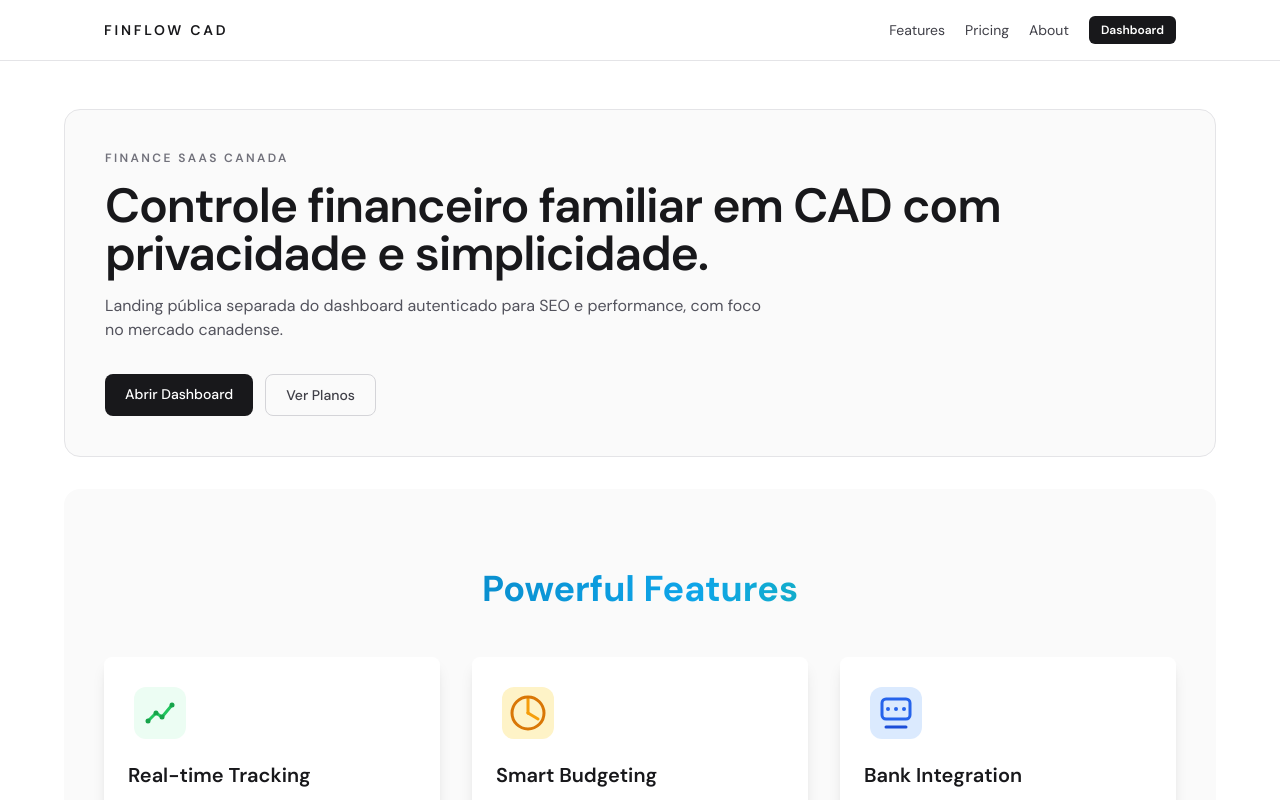
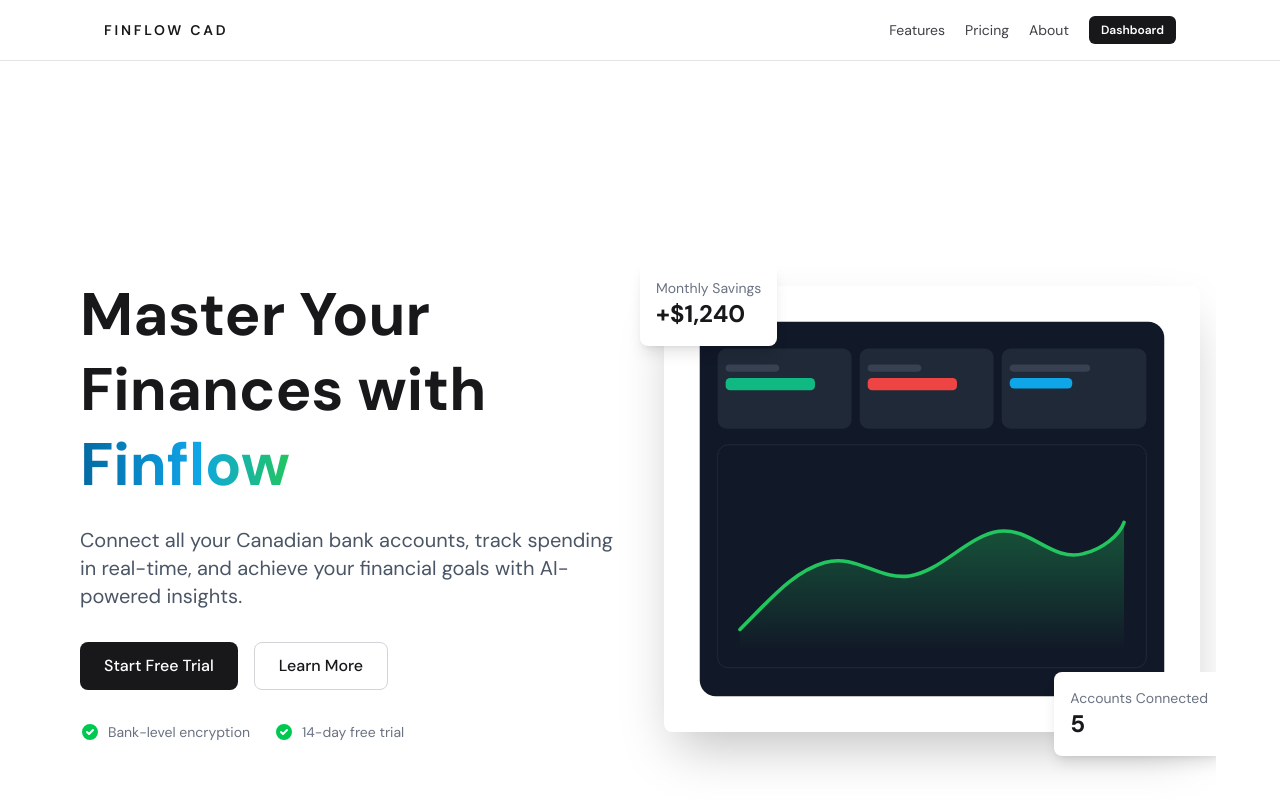
Before and after one commit to paulopacifico/finance-saas, a Next.js app in the folder finance-saas/: page / in a window 1280 px wide. Shown: the top 800 px of the page. Built offline with nearby package versions, Linux system fonts and the light colour scheme; a web font is replaced by a local one.

Commit message:
feat(finance-saas): implement marketing hero section with reusable button

```diff
--- a/finance-saas/components/marketing/Hero.tsx
+++ b/finance-saas/components/marketing/Hero.tsx
@@ -1,31 +1,87 @@
+import Image from "next/image";
 import Link from "next/link";
+
+import { Button } from "@/components/ui/button";
 
 export function Hero() {
   return (
-    <section className="rounded-2xl border border-zinc-200 bg-zinc-50 p-10">
-      <p className="text-xs font-semibold uppercase tracking-[0.2em] text-zinc-500">
-        Finance SaaS Canada
-      </p>
-      <h1 className="mt-4 text-4xl font-semibold tracking-tight text-zinc-900 sm:text-5xl">
-        Controle financeiro familiar em CAD com privacidade e simplicidade.
-      </h1>
-      <p className="mt-4 max-w-2xl text-base text-zinc-600">
-        Landing pública separada do dashboard autenticado para SEO e performance, com foco no
-        mercado canadense.
-      </p>
-      <div className="mt-8 flex flex-wrap gap-3">
-        <Link
-          href="/dashboard"
-          className="rounded-lg bg-zinc-900 px-5 py-2.5 text-sm font-medium text-white"
-        >
-          Abrir Dashboard
-        </Link>
-        <Link
-          href="/pricing"
-          className="rounded-lg border border-zinc-300 px-5 py-2.5 text-sm font-medium text-zinc-700"
-        >
-          Ver Planos
-        </Link>
+    <section className="relative flex min-h-screen items-center overflow-hidden bg-gradient-to-br from-brand-50 to-white">
+      <div className="absolute inset-0 bg-hero-pattern opacity-5" />
+
+      <div className="container relative z-10 mx-auto grid grid-cols-1 items-center gap-12 px-4 lg:grid-cols-2">
+        <div className="animate-slide-up">
+          <h1 className="mb-6 text-5xl font-bold leading-tight lg:text-6xl">
+            Master Your Finances with <span className="text-gradient">Finflow</span>
+          </h1>
+
+          <p className="mb-8 text-xl text-gray-600">
+            Connect all your Canadian bank accounts, track spending in real-time, and achieve your
+            financial goals with AI-powered insights.
+          </p>
+
+          <div className="flex flex-col gap-4 sm:flex-row">
+            <Button asChild size="lg" className="bg-brand-500 text-white hover:bg-brand-600">
+              <Link href="/signup">Start Free Trial</Link>
+            </Button>
+
+            <Button
+              asChild
+              size="lg"
+              variant="outline"
+              className="border-brand-500 text-brand-500 hover:bg-brand-50"
+            >
+              <Link href="#features">Learn More</Link>
+            </Button>
+          </div>
+
+          <div className="mt-8 flex items-center gap-6 text-sm text-gray-500">
+            <div className="flex items-center gap-2">
+              <svg className="h-5 w-5 text-green-500" fill="currentColor" viewBox="0 0 20 20">
+                <path
+                  fillRule="evenodd"
+                  d="M10 18a8 8 0 100-16 8 8 0 000 16zm3.707-9.293a1 1 0 00-1.414-1.414L9 10.586 7.707 9.293a1 1 0 00-1.414 1.414l2 2a1 1 0 001.414 0l4-4z"
+                />
+              </svg>
+              <span>Bank-level encryption</span>
+            </div>
+            <div className="flex items-center gap-2">
+              <svg className="h-5 w-5 text-green-500" fill="currentColor" viewBox="0 0 20 20">
+                <path
+                  fillRule="evenodd"
+                  d="M10 18a8 8 0 100-16 8 8 0 000 16zm3.707-9.293a1 1 0 00-1.414-1.414L9 10.586 7.707 9.293a1 1 0 00-1.414 1.414l2 2a1 1 0 001.414 0l4-4z"
+                />
+              </svg>
+              <span>14-day free trial</span>
+            </div>
+          </div>
+        </div>
+
+        <div className="relative animate-float">
+          <Image
+            src="/landing/images/hero-dashboard.svg"
+            alt="Finflow Dashboard Preview"
+            width={600}
+            height={500}
+            className="rounded-lg shadow-2xl"
+            priority
+          />
+
+          <div
+            className="animate-slide-up absolute -left-6 -top-6 rounded-lg bg-white p-4 shadow-lg"
+            style={{ animationDelay: "0.2s" }}
+          >
+            <p className="text-sm text-gray-500">Monthly Savings</p>
+            <p className="text-2xl font-bold text-income">+$1,240</p>
+          </div>
+
+          <div
+            className="animate-slide-up absolute -bottom-6 -right-6 rounded-lg bg-white p-4 shadow-lg"
+            style={{ animationDelay: "0.4s" }}
+          >
+            <p className="text-sm text-gray-500">Accounts Connected</p>
+            <p className="text-2xl font-bold text-brand-500">5</p>
+          </div>
+        </div>
       </div>
     </section>
   );
--- /dev/null
+++ b/finance-saas/components/ui/button.tsx
@@ -0,0 +1,53 @@
+import React from "react";
+
+type ButtonVariant = "default" | "outline";
+type ButtonSize = "default" | "lg";
+
+type ButtonProps = React.ButtonHTMLAttributes<HTMLButtonElement> & {
+  asChild?: boolean;
+  variant?: ButtonVariant;
+  size?: ButtonSize;
+};
+
+const classesByVariant: Record<ButtonVariant, string> = {
+  default: "bg-zinc-900 text-white hover:bg-zinc-800",
+  outline: "border border-zinc-300 bg-transparent text-zinc-900 hover:bg-zinc-100",
+};
+
+const classesBySize: Record<ButtonSize, string> = {
+  default: "h-10 px-4 py-2 text-sm",
+  lg: "h-12 px-6 py-3 text-base",
+};
+
+const cn = (...values: Array<string | undefined>) => values.filter(Boolean).join(" ");
+
+export function Button({
+  asChild = false,
+  className,
+  variant = "default",
+  size = "default",
+  children,
+  ...props
+}: ButtonProps) {
+  const baseClassName = cn(
+    "inline-flex items-center justify-center rounded-lg font-medium transition-colors",
+    "focus-visible:outline-none focus-visible:ring-2 focus-visible:ring-brand-500",
+    "disabled:pointer-events-none disabled:opacity-50",
+    classesByVariant[variant],
+    classesBySize[size],
+    className,
+  );
+
+  if (asChild && React.isValidElement(children)) {
+    const child = children as React.ReactElement<{ className?: string }>;
+    return React.cloneElement(child, {
+      className: cn(baseClassName, child.props.className),
+    });
+  }
+
+  return (
+    <button className={baseClassName} {...props}>
+      {children}
+    </button>
+  );
+}
```
Also changed, not shown: finance-saas/public/landing/images/hero-bg.svg (added), finance-saas/public/landing/images/hero-dashboard.svg (added).
